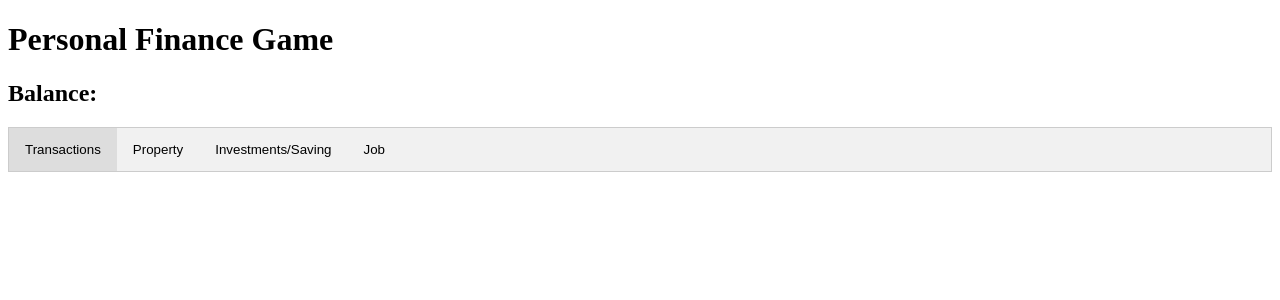
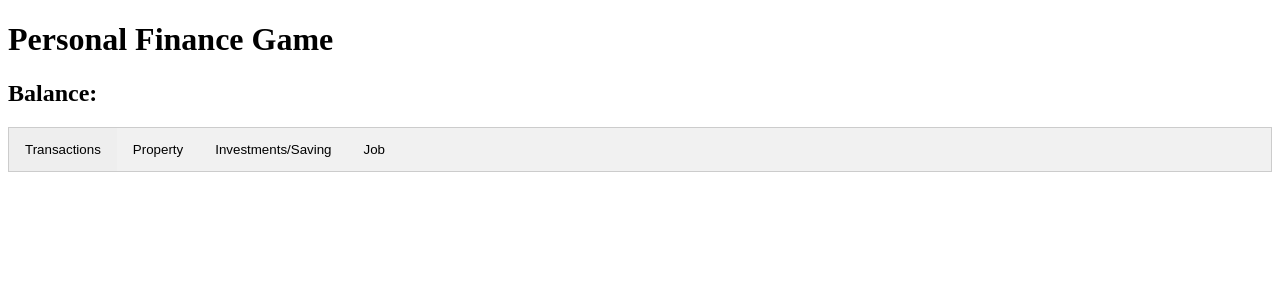
Before and after one commit to helenjhuh/PersonalFi, a Django app: template pfgame/templates/personalfi.html in a window 1280 px wide, with the pointer over the restyled element. Shown: the top 300 px of the page. Run offline with Django 3.2, Linux system fonts and the light colour scheme; the template is opened without the code that fills it, so the values that code supplies are empty.

Commit message:
slight change

```diff
--- a/pfgame/templates/personalfi.html
+++ b/pfgame/templates/personalfi.html
@@ -52,7 +52,7 @@
     }
 
     .tab button:hover {
-      background-color: #ddd;
+      background-color: #eee;
     }
 
     .tab button.active {
```
